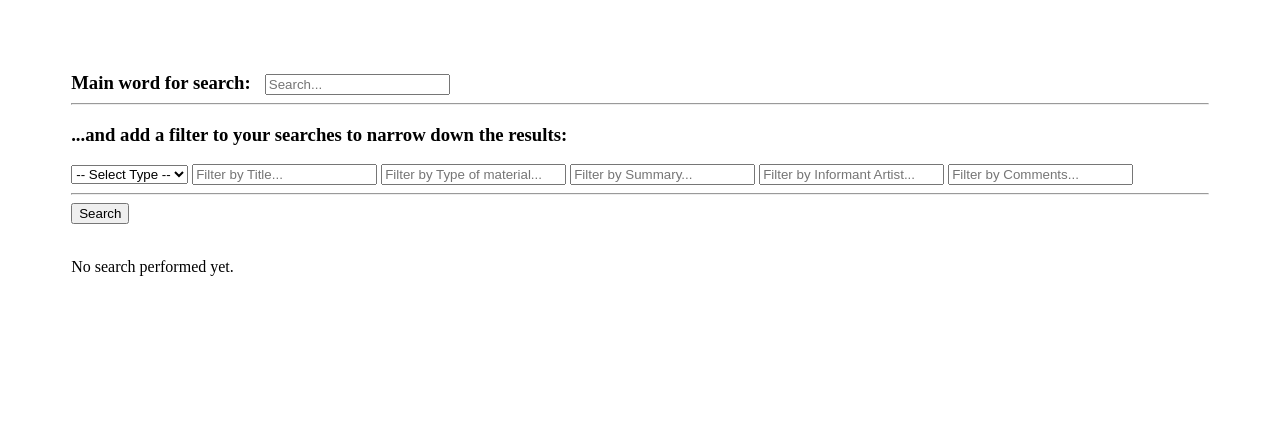
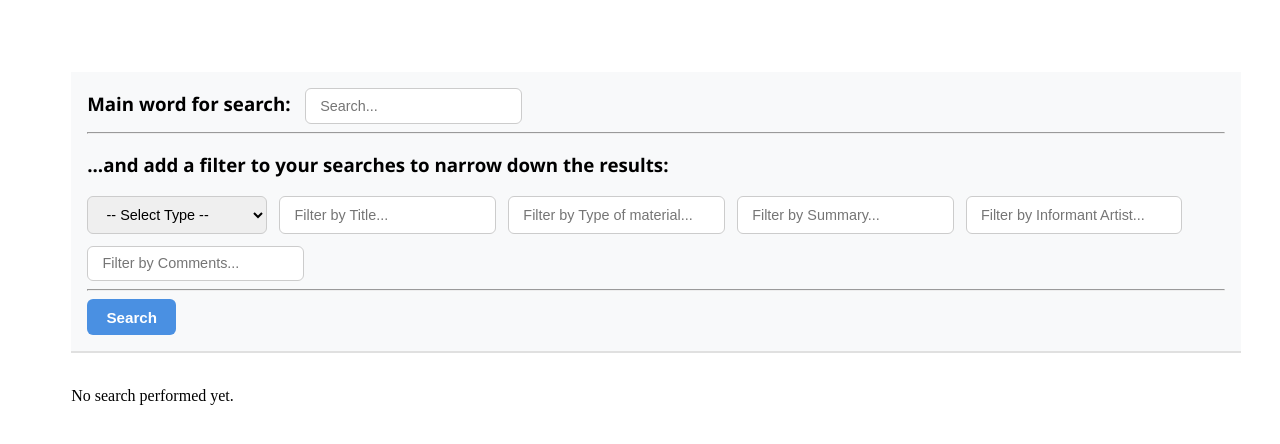
Before and after one commit to UoEMainLibrary/school_of_scottish_studies_archive, a Django app: page /search_view/ in a window 1280 px wide. Shown: the part 58-502 px from the top of the page. Run offline with Django 4.2, Linux system fonts and the light colour scheme; parts of the project's set-up code (start-up, migrations or seed data) failed here and were passed over.

Commit message:
styling ready

```diff
--- /dev/null
+++ b/sssa_app/static/css/search_form.css
@@ -0,0 +1,72 @@
+.search_form {
+  width: 100%;
+  padding: 1rem;
+  background: #f8f9fa;
+  border-bottom: 2px solid #e0e0e0;
+  font-family: "Segoe UI", Arial, sans-serif;
+}
+
+.search_form .main-search {
+  display: flex;
+  align-items: center;
+  gap: 1rem;
+  margin-bottom: 1rem;
+}
+
+.search_form .main-search h3 {
+  margin: 0;
+  font-size: 1rem;
+  font-weight: 600;
+  color: #333;
+  white-space: nowrap;
+}
+
+.search_form .main-search input[type="text"] {
+  flex: 1;
+  padding: 0.6rem 1rem;
+  border: 1px solid #ccc;
+  border-radius: 50px;
+  font-size: 0.95rem;
+  transition: border-color 0.2s ease;
+}
+
+.search_form .main-search input[type="text"]:focus {
+  border-color: #4a90e2;
+  outline: none;
+}
+
+.search_form .filters {
+  display: flex;
+  flex-wrap: wrap;
+  gap: 0.75rem;
+}
+
+.search_form select,
+.search_form input[type="text"] {
+  padding: 0.55rem 0.9rem;
+  border: 1px solid #ccc;
+  border-radius: 6px;
+  font-size: 0.9rem;
+  min-width: 180px;
+}
+
+.search_form select:focus,
+.search_form input[type="text"]:focus {
+  border-color: #4a90e2;
+  outline: none;
+}
+
+.search_form button {
+  padding: 0.6rem 1.2rem;
+  background: #4a90e2;
+  color: #fff;
+  border: none;
+  border-radius: 6px;
+  font-size: 0.95rem;
+  font-weight: 600;
+  cursor: pointer;
+  transition: background 0.2s ease;
+}
+
+.search_form button:hover {
+  background: #357abd;
--- a/sssa_app/templates/search_view.html
+++ b/sssa_app/templates/search_view.html
@@ -8,6 +8,7 @@
     <link rel="stylesheet" href="{% static 'css/sub_pages_style.css' %}" >
     <link rel="stylesheet" href="{% static 'css/footer.css' %}" >
     <link rel="stylesheet" href="{% static 'css/menu.css' %}" >
+    <link rel="stylesheet" href="{% static 'css/search_form.css' %}" >
 </head>
 <body>
 <div class="div_head">
@@ -49,9 +50,11 @@
 
 <form class="search_form" method="get" action="">
   <h3 style="display:inline; margin-right:10px;">Main word for search:</h3>
-<input type="text" name="q" placeholder="Search..." value="{{ query }}"><br>
+  <input type="text" name="q" placeholder="Search..." value="{{ query }}">
   <hr>
   <h3>...and add a filter to your searches to narrow down the results:</h3>
+
+  <div class="filters">
     <select name="type_filter">
       <option value="">-- Select Type --</option>
       <option value="ALST" {% if type_filter == "ALST" %}selected{% endif %}>ALST</option>
@@ -62,6 +65,8 @@
     <input type="text" name="summary_filter" placeholder="Filter by Summary..." value="{{ summary_filter }}">
     <input type="text" name="informant_filter" placeholder="Filter by Informant Artist..." value="{{ informant_filter }}">
     <input type="text" name="comments_filter" placeholder="Filter by Comments..." value="{{ comments_filter }}">
+  </div>
+
   <hr>
   <button type="submit">Search</button>
 </form>
--- a/sssa_app/templates/sssa_home.html
+++ b/sssa_app/templates/sssa_home.html
@@ -55,8 +55,8 @@
 
 <div class="div_body">
     <br>
-    <h1 style="font-family: Crimson Text, serif; ">School of Scottish Studies Archive</h1>
-    <p>
+    <h1 style="font-family: 'Source Sans Pro', sans-serif; ">School of Scottish Studies Archive</h1>
+    <p style="font-family: Source Sans Pro;">
         The School of Scottish Studies was established in 1951, at the University of Edinburgh, to gather, preserve, research,
         and publish material relating to the cultural traditions and folklore of Scotland. The extensive collections, include a
         sound archive comprising some 33,000 recordings, a photographic archive containing thousands of images from the 1930s
```
Also changed, not shown: sssa_app/static/css/page_style.css (+6 -1 lines). Lines whose indentation alone changed are shown as unchanged.
